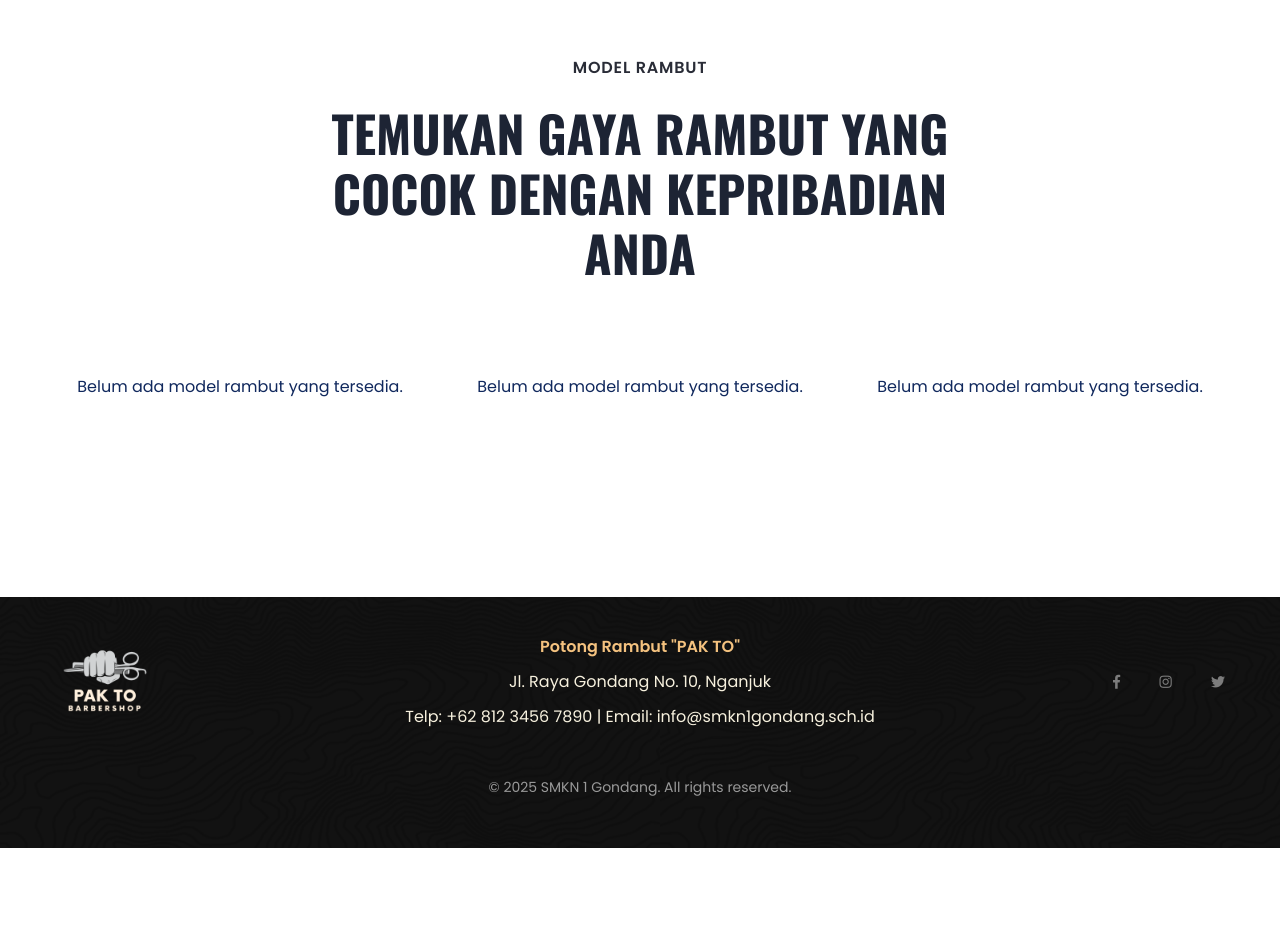
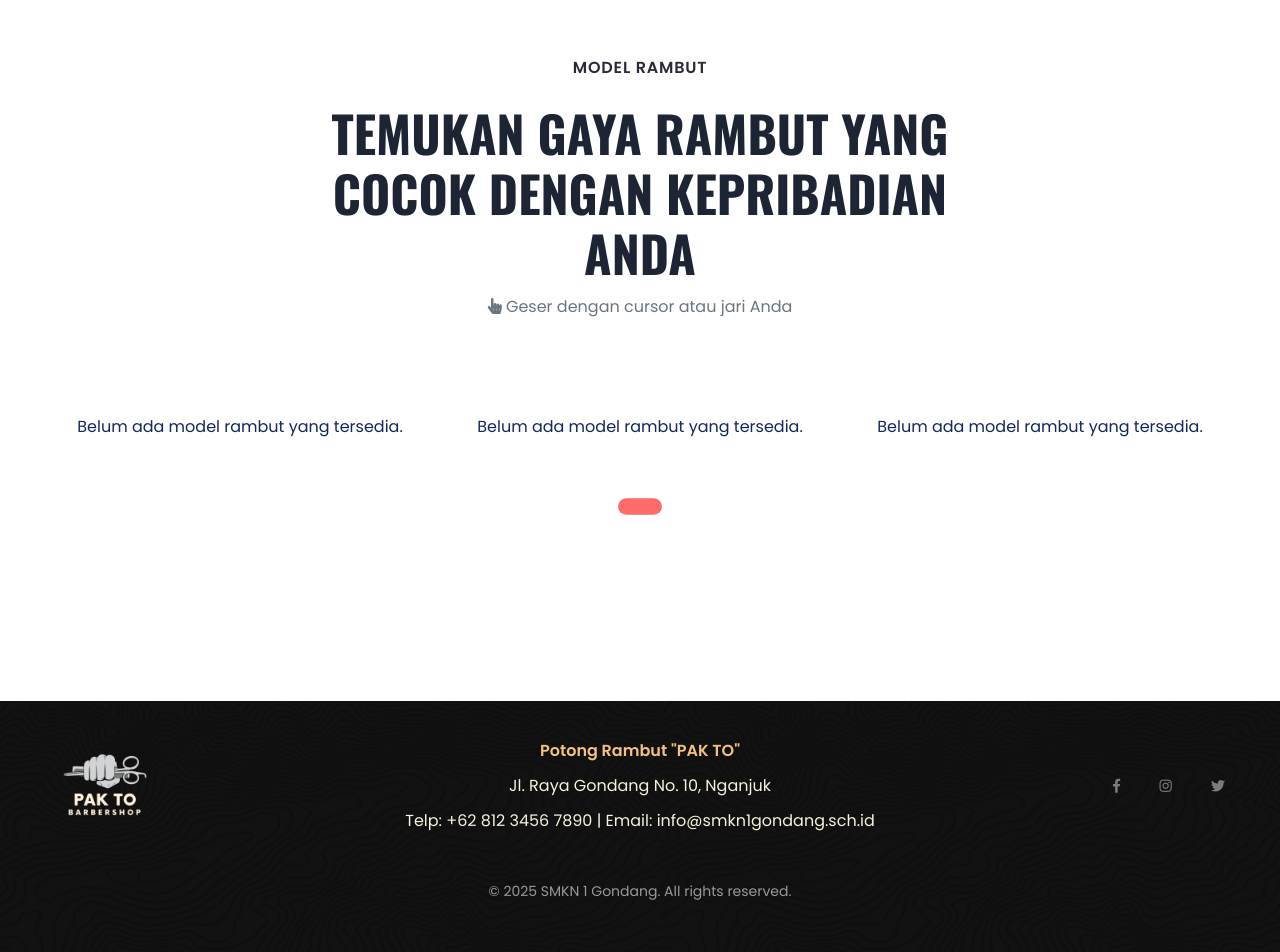
Before and after one commit to nukimala/barbershopumkm, a PHP site: page /about.php in a window 1280 px wide. Shown: the part 589-1541 px from the top of the page. Before the commit the page ends 1437 px from the top, so only its background shows below. Run offline with PHP 8.4, Linux system fonts and the light colour scheme; data that the repository does not hold is empty.

Commit message:
update about.php

```diff
--- a/landing/about.php
+++ b/landing/about.php
@@ -4,6 +4,103 @@
 <head>
     <?php include 'include/head.php' ?>
     <?php include 'include/css.php' ?>
+    <style>
+        /* Efek hover untuk card model */
+        .services-caption {
+            transition: all 0.3s ease;
+            cursor: grab;
+            border-radius: 10px;
+            box-shadow: 0 2px 10px rgba(0,0,0,0.1);
+        }
+
+        .services-caption:active {
+            cursor: grabbing;
+        }
+
+        .services-caption:hover {
+            transform: translateY(-10px);
+            box-shadow: 0 10px 30px rgba(0,0,0,0.2);
+        }
+
+        /* Efek hover untuk gambar */
+        .service-icon {
+            overflow: hidden;
+            border-radius: 10px;
+        }
+
+        .service-icon img {
+            transition: transform 0.4s ease;
+        }
+
+        .services-caption:hover .service-icon img {
+            transform: scale(1.1);
+        }
+
+        /* Efek hover untuk teks */
+        .service-cap h4 {
+            transition: color 0.3s ease;
+        }
+
+        .services-caption:hover .service-cap h4 {
+            color: #ff6b6b;
+        }
+
+        /* Sembunyikan navigation buttons */
+        .owl-nav {
+            display: none !important;
+        }
+
+        /* Cursor grab untuk carousel */
+        .owl-carousel {
+            cursor: grab;
+        }
+
+        .owl-carousel.dragging {
+            cursor: grabbing;
+        }
+
+        .owl-carousel .owl-stage {
+            cursor: grab;
+        }
+
+        .owl-carousel .owl-stage:active {
+            cursor: grabbing;
+        }
+
+        /* Style untuk dots - visible untuk semua device */
+        .owl-dots {
+            margin-top: 40px !important;
+            text-align: center;
+            display: block !important;
+        }
+
+        .owl-dot {
+            display: inline-block;
+            margin: 0 8px;
+            transition: all 0.3s ease;
+        }
+
+        .owl-dot span {
+            width: 15px !important;
+            height: 15px !important;
+            background: #d1d1d1 !important;
+            border-radius: 50%;
+            display: block;
+            transition: all 0.3s ease;
+        }
+
+        .owl-dot:hover span {
+            transform: scale(1.3);
+            background: #999 !important;
+        }
+
+        .owl-dot.active span {
+            background: #ff6b6b !important;
+            width: 40px !important;
+            border-radius: 10px;
+            transform: scale(1.1);
+        }
+    </style>
 </head>
 
 <body>
@@ -32,6 +129,9 @@
                         <div class="section-tittle text-center mb-90">
                             <span>Model Rambut</span>
                             <h2>Temukan gaya rambut yang cocok dengan kepribadian anda</h2>
+                            <p class="text-muted mt-3">
+                                <i class="fas fa-hand-pointer"></i> Geser dengan cursor atau jari Anda
+                            </p>
                         </div>
                     </div>
                 </div>
@@ -67,7 +167,6 @@
                                     <img src="<?php echo $gambarPath; ?>"
                                         alt="<?php echo htmlspecialchars($row['nama_model']); ?>"
                                         style="width: 250px; height: 250px; object-fit: cover;">
-
                                 </div>
                                 <div class="service-cap">
                                     <h4><a href="#"><?php echo htmlspecialchars($row["nama_model"]); ?></a></h4>
@@ -82,9 +181,6 @@
                     $conn->close();
                     ?>
                 </div>
-
-
-
             </div>
         </section>
     </main>
@@ -119,20 +215,20 @@
     <script src="./assets/js/jquery.ajaxchimp.min.js"></script>
     <script src="./assets/js/plugins.js"></script>
     <script src="./assets/js/main.js"></script>
-    <!-- slidernya -->
+
+    <!-- Slider Configuration -->
     <script>
     $(document).ready(function() {
-        $('.model-carousel').owlCarousel({
+        var owl = $('.model-carousel').owlCarousel({
             loop: true,
             margin: 30,
-            nav: true, // Enables navigation buttons
-            dots: true, // Enables dots navigation (you can disable it if you don't want dots)
-            autoplay: true,
-            autoplayTimeout: 3000,
-            navText: [
-                '<i class="fas fa-arrow-left"></i>',  // Custom previous arrow
-                '<i class="fas fa-arrow-right"></i>'  // Custom next arrow
-            ],
+            nav: false, // Disable navigation buttons
+            dots: true, // Enable dots
+            autoplay: false,
+            mouseDrag: true, // Enable mouse drag
+            touchDrag: true, // Enable touch drag
+            pullDrag: true,
+            freeDrag: false,
             responsive: {
                 0: {
                     items: 1
@@ -145,10 +241,47 @@
                 }
             }
         });
+
+        // Tambahkan class 'dragging' saat sedang drag
+        owl.on('drag.owl.carousel', function(event) {
+            $('.owl-carousel').addClass('dragging');
+        });
+
+        owl.on('dragged.owl.carousel', function(event) {
+            $('.owl-carousel').removeClass('dragging');
+        });
+
+        // Efek tap untuk mobile - simulasi hover
+        $('.services-caption').on('touchstart', function() {
+            $(this).css({
+                'transform': 'translateY(-10px)',
+                'box-shadow': '0 10px 30px rgba(0,0,0,0.2)'
+            });
+            $(this).find('img').css('transform', 'scale(1.1)');
+            $(this).find('h4').css('color', '#ff6b6b');
+        });
+
+        $('.services-caption').on('touchend touchcancel', function() {
+            $(this).css({
+                'transform': 'translateY(0)',
+                'box-shadow': '0 2px 10px rgba(0,0,0,0.1)'
+            });
+            $(this).find('img').css('transform', 'scale(1)');
+            $(this).find('h4').css('color', '');
+        });
+
+        // Efek untuk dots di mobile
+        $('.owl-dot').on('touchstart', function() {
+            $(this).find('span').css('transform', 'scale(1.3)');
+        });
+
+        $('.owl-dot').on('touchend touchcancel', function() {
+            if (!$(this).hasClass('active')) {
+                $(this).find('span').css('transform', 'scale(1)');
+            }
+        });
     });
-</script>
-
-
+    </script>
 </body>
 
 </html>
```
